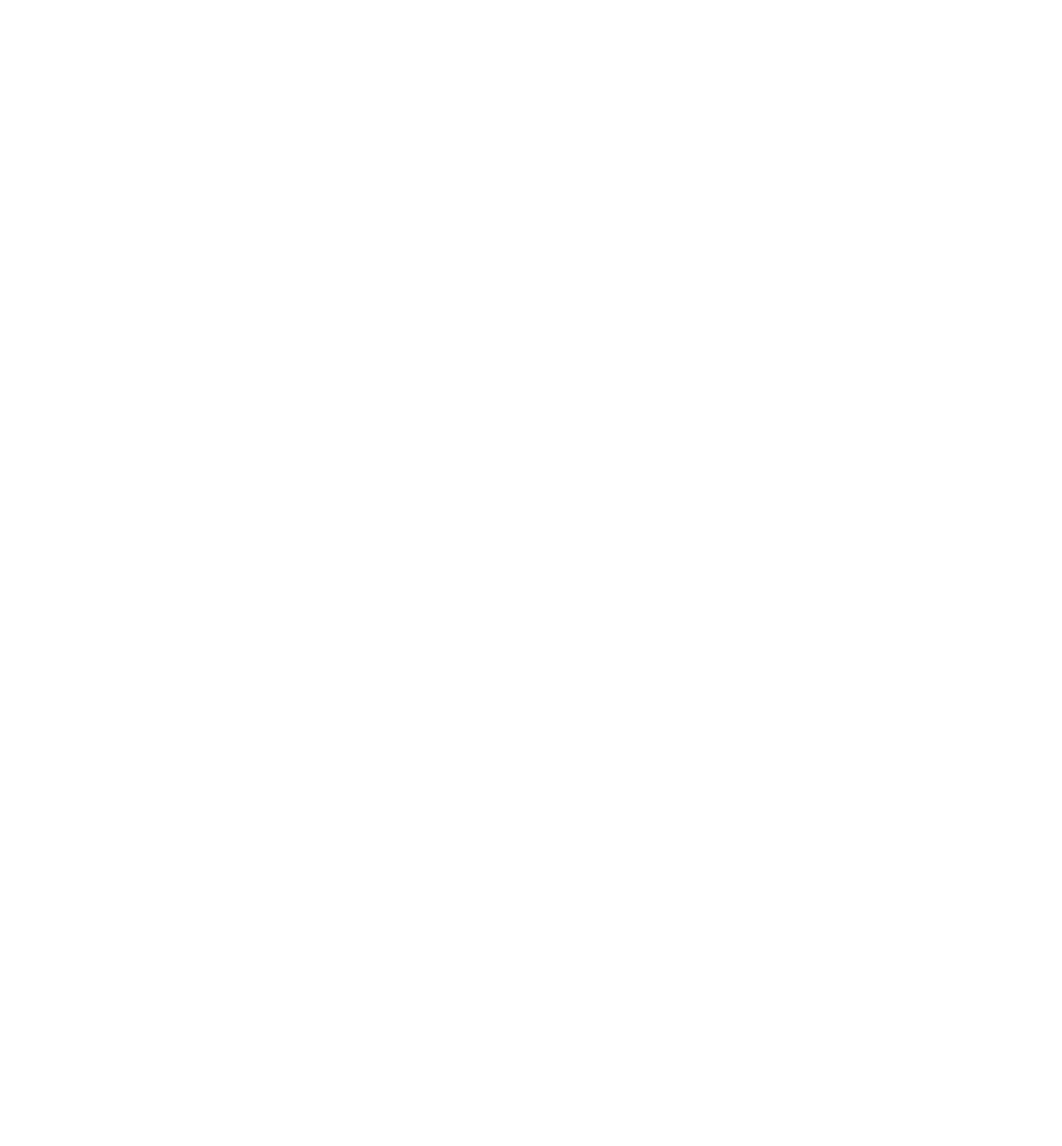
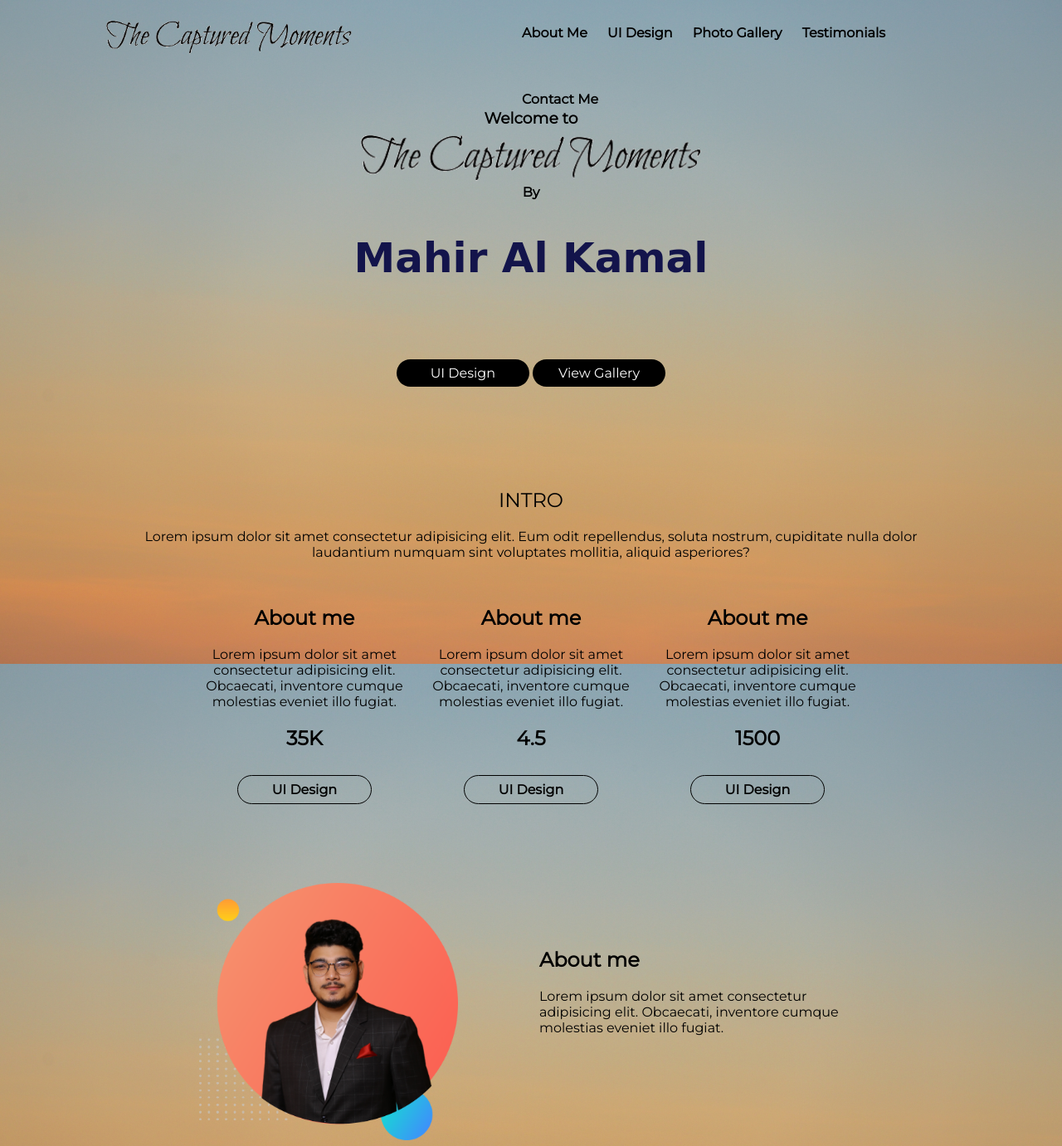
Before and after one commit to iammahir2020/the_capturedmoments, a plain HTML site: page index.html in a window 1280 px wide. Shown: the top 1381 px of the page at 83% size. Before the commit the page ends 800 px from the top, so only its background shows below. Drawn offline with Linux system fonts and the light colour scheme; a web font is replaced by a local one.

Commit message:
somewhat done

```diff
--- a/index.html
+++ b/index.html
@@ -6,8 +6,72 @@
     <meta name="viewport" content="width=device-width, initial-scale=1.0">
     <title>the_capturedmoments</title>
     <link rel="stylesheet" href="style.css">
+    <link rel="preconnect" href="https://fonts.googleapis.com">
+    <link rel="preconnect" href="https://fonts.gstatic.com" crossorigin>
+    <link href="https://fonts.googleapis.com/css2?family=Montserrat&family=Poppins&display=swap" rel="stylesheet">
+    <link href="https://fonts.googleapis.com/css2?family=Licorice&display=swap" rel="stylesheet">
 </head>
 <body>
+    <div class="sideborder">
+        <div class="navigtion-bar">
+            <img class="logo1"  src="images/tcm-logo.png" alt="Logo">
+        <nav class="menu-bar">
+            <a href="#">About Me</a>
+            <a href="#">UI Design</a>
+            <a href="#">Photo Gallery</a>
+            <a href="#">Testimonials</a>
+            <a href="#">Contact Me</a>
+        </nav>
+        </div>
+
+        <section class="heading">
+            <h3>Welcome to</h3>
+            <img class="logo2"  src="images/tcm-logo.png" alt="Logo">
+            <h4>By</h4>
+            <h1 id="name">Mahir Al Kamal</h1>
+            <a class="button-main" href="#">UI Design</a>
+            <a class="button-main" href="#">View Gallery</a>
+        </section>
+
+
+        <section class="intro">
+            <h1 class="title">INTRO</h1>
+            <p>Lorem ipsum dolor sit amet consectetur adipisicing elit. Eum odit repellendus, soluta nostrum, cupiditate nulla dolor laudantium numquam sint voluptates mollitia, aliquid asperiores?</p>
+            <br>
+            <div class="experience">
+                <div class="experience-content">
+                    <h2>About me</h2>
+                    <p>Lorem ipsum dolor sit amet consectetur adipisicing elit. Obcaecati, inventore cumque molestias eveniet illo fugiat.</p>
+                    <h2>35K</h2>
+                    <a class="button-rest" href="#">UI Design</a>
+                </div>
+                <div class="experience-content">
+                    <h2>About me</h2>
+                    <p>Lorem ipsum dolor sit amet consectetur adipisicing elit. Obcaecati, inventore cumque molestias eveniet illo fugiat.</p>
+                    <h2>4.5</h2>
+                    <a class="button-rest" href="#">UI Design</a>
+                </div>
+                <div class="experience-content">
+                    <h2 class="light-weight">About me</h2>
+                    <p>Lorem ipsum dolor sit amet consectetur adipisicing elit. Obcaecati, inventore cumque molestias eveniet illo fugiat.</p>
+                    <h2>1500</h2>
+                    <a class="button-rest" href="#">UI Design</a>
+                </div>
+            </div>
+            <div class="about">
+                <div class="about-content" >
+                    <img src="images/pp.png" alt="pp"></imgsrc>
+                </div>
+
+                <div class="about-content">
+                    <h2 class="light-weight">About me</h2>
+                    <p>Lorem ipsum dolor sit amet consectetur adipisicing elit. Obcaecati, inventore cumque molestias eveniet illo fugiat.</p></div>
+            </div>
+        </section>
+
+
+    </div>
+
 
 </body>
 </html>
--- a/style.css
+++ b/style.css
@@ -0,0 +1,114 @@
+body {
+  margin: 0;
+  padding: 0;
+  font-family: "Montserrat", sans-serif;
+  background-image: url(images/background6.jpg);
+  background-attachment: fixed;
+  background-size: cover;
+}
+
+.sideborder {
+  padding-left: 10%;
+  padding-right: 10%;
+}
+
+.navigtion-bar {
+  width: 100%;
+  height: 80px;
+  display: flex;
+  justify-content: center;
+}
+
+.logo1 {
+  display: inline-block;
+  vertical-align: top;
+  block-size: 50%;
+  margin-right: 20%;
+  margin-top: 25px;
+}
+.logo2 {
+  margin-top: -1%;
+  min-width: 40%;
+  height: auto;
+}
+.menu-bar a {
+  vertical-align: top;
+  text-decoration: none;
+  color: rgb(0, 0, 0);
+  font-weight: 600;
+  margin-right: 20px;
+  height: 80px;
+  line-height: 80px;
+}
+
+.heading {
+  margin-top: 5%;
+  padding-bottom: 10%;
+  text-align: center;
+}
+
+#name {
+  font-family: "Licorice", cursive;
+  font-size: 50px;
+  color: rgb(19, 20, 75);
+}
+
+.heading h4 {
+  margin-top: 0;
+}
+
+.button-main {
+  min-width: 100px;
+  display: inline-block;
+  text-decoration: none;
+  font-weight: 500;
+  background-color: rgb(0, 0, 0);
+  color: rgb(255, 255, 255);
+  margin-top: 5%;
+  padding: 7px 30px;
+  border-radius: 20px;
+}
+.button-rest {
+  min-width: 100px;
+  display: inline-block;
+  text-decoration: none;
+  font-weight: 600;
+  color: rgb(0, 0, 0);
+  padding: 7px 30px;
+  margin-top: 10px;
+  border: 1px solid rgb(0, 0, 0);
+  border-radius: 20px;
+}
+.intro {
+  padding-bottom: 5%;
+  text-align: center;
+}
+
+.title {
+  font-weight: 300;
+}
+.experience {
+  display: flex;
+  padding: 0 10%;
+  justify-content: center;
+}
+
+.experience-content {
+  width: 40%;
+  padding: 0 10px;
+}
+.about {
+  margin-top: 15%;
+  display: flex;
+  padding: 0 10%;
+}
+
+.about-content {
+  width: 50%;
+  padding: 0 10px;
+  text-align: left;
+}
+.about img {
+  margin-top: -15%;
+  max-width: 80%;
+}
```
Also changed, not shown: images/background3.jpg (added), images/background4.jpg (added), images/background5.jpg (added), images/background6.jpg (added).
